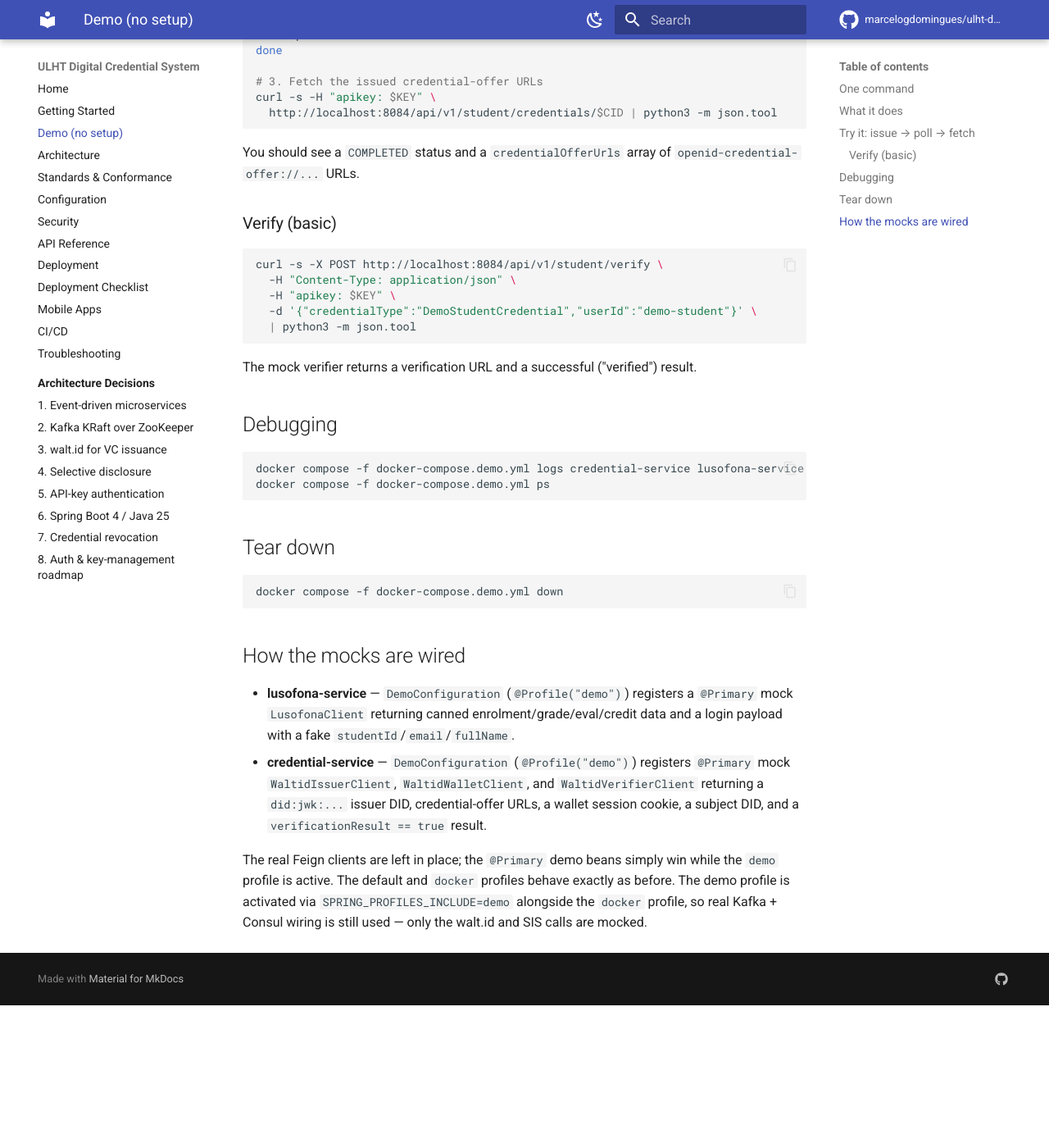
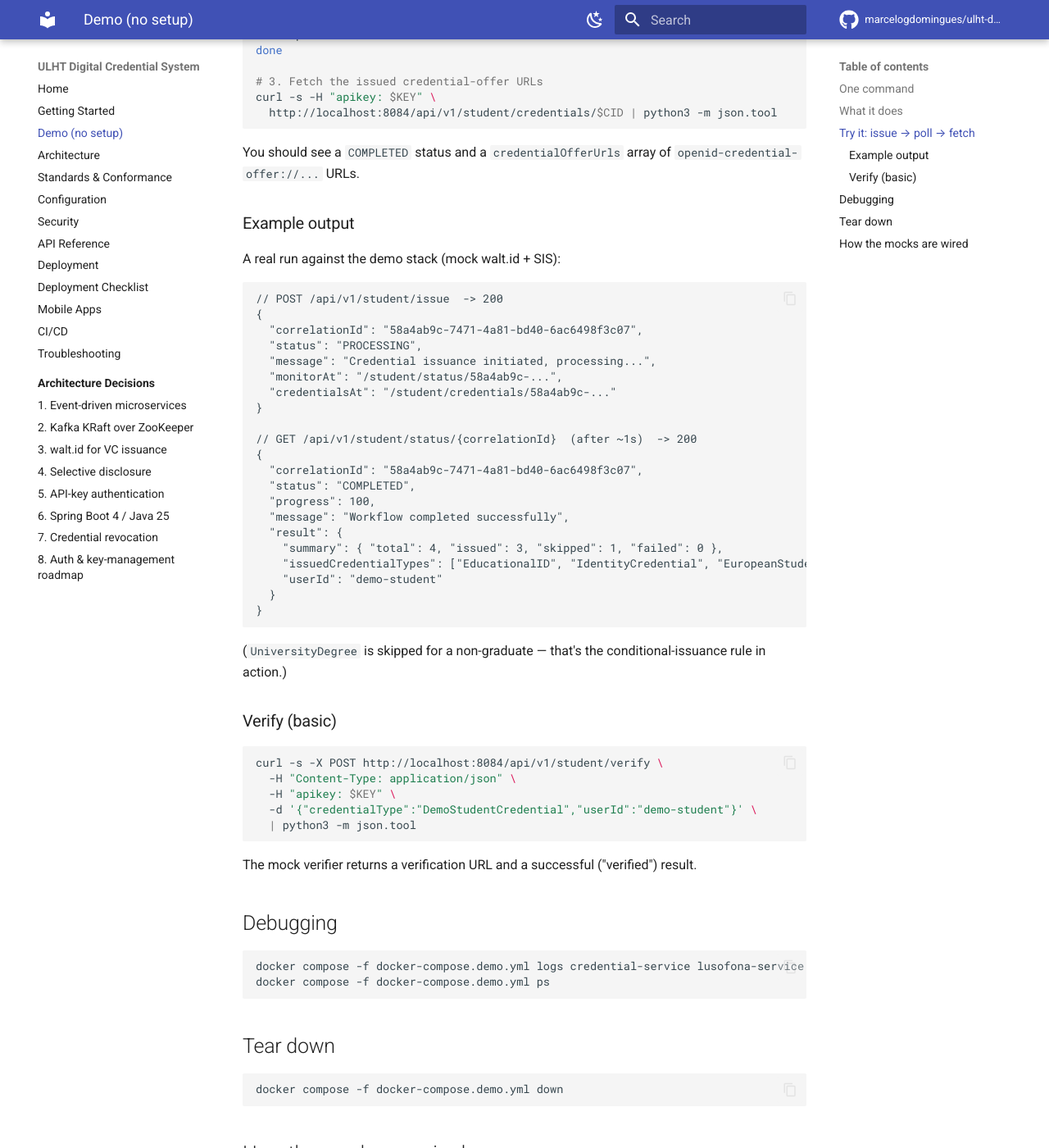
Before and after one commit to marcelogdomingues/ulht-dcs-public, an MkDocs documentation site: the page built from docs/DEMO.md, in a window 1280 px wide and 1400 px high, scrolled down 1836 px. Shown: the whole window at 82% size. Built offline with MkDocs 1.6.1 and Material for MkDocs 9.7.7, drawn with Linux system fonts in a browser that asks for light colours; comment, search, counter and statistics services are not loaded; before the commit the page ends 3062 px from its top, so only the background shows below that.

Commit message:
docs(demo): add a real issue -> COMPLETED example run output

````diff
--- a/docs/DEMO.md
+++ b/docs/DEMO.md
@@ -86,6 +86,36 @@ curl -s -H "apikey: $KEY" \
 You should see a `COMPLETED` status and a `credentialOfferUrls` array of
 `openid-credential-offer://...` URLs.
 
+### Example output
+
+A real run against the demo stack (mock walt.id + SIS):
+
+```jsonc
+// POST /api/v1/student/issue  -> 200
+{
+  "correlationId": "58a4ab9c-7471-4a81-bd40-6ac6498f3c07",
+  "status": "PROCESSING",
+  "message": "Credential issuance initiated, processing...",
+  "monitorAt": "/student/status/58a4ab9c-...",
+  "credentialsAt": "/student/credentials/58a4ab9c-..."
+}
+
+// GET /api/v1/student/status/{correlationId}  (after ~1s)  -> 200
+{
+  "correlationId": "58a4ab9c-7471-4a81-bd40-6ac6498f3c07",
+  "status": "COMPLETED",
+  "progress": 100,
+  "message": "Workflow completed successfully",
+  "result": {
+    "summary": { "total": 4, "issued": 3, "skipped": 1, "failed": 0 },
+    "issuedCredentialTypes": ["EducationalID", "IdentityCredential", "EuropeanStudentCard"],
+    "userId": "demo-student"
+  }
+}
+```
+
+(`UniversityDegree` is skipped for a non-graduate — that's the conditional-issuance rule in action.)
+
 ### Verify (basic)
 
 ```bash
````
